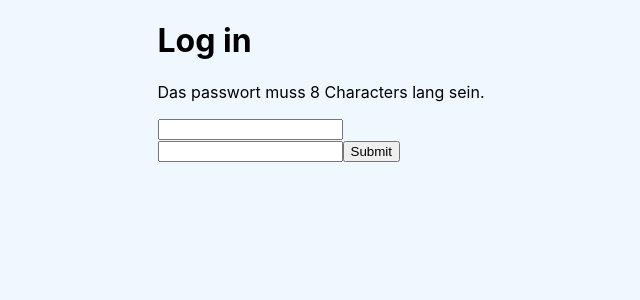
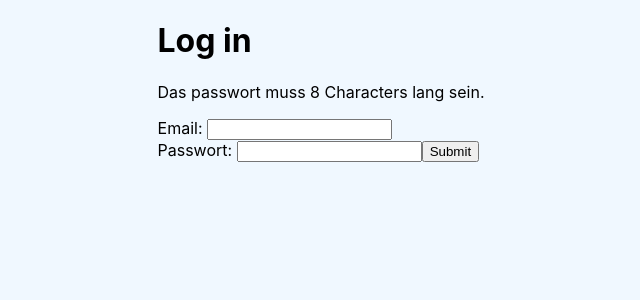
Before and after one commit to azhaarmohamed20/m294_lb_frontend, a React (Create React App) app: page / in a window 1280 px wide. Shown: the top 300 px of the page, without its empty margins (319-959 px from the left). Built offline with nearby package versions, Linux system fonts and the light colour scheme.

Commit message:
Fehler im Login behoben

```diff
--- a/src/components/Login.tsx
+++ b/src/components/Login.tsx
@@ -15,7 +15,7 @@ function Login(props:LoginProps){
 
 
 
-    const handleChange = (event: React.ChangeEvent<HTMLFormElement>) =>{
+    const handleChange = (event: React.ChangeEvent<HTMLInputElement>) =>{
         event.preventDefault();
         const {name, value} = event.target;
         Setlogin({...login, [name]: value});
@@ -29,14 +29,17 @@ function Login(props:LoginProps){
     }
 
 
+
     return(
         <div>
             <h1>Log in</h1>
             <p>Das passwort muss 8 Characters lang sein.</p>
-            <form onChange={handleChange} onSubmit={onFormSubmit}>
-                <input type="email" name='email' value={login.email} required ></input>
+            <form  onSubmit={onFormSubmit}>
+                <label htmlFor='Email'>Email: </label>
+                <input type="email" name='email' value={login.email} onChange={handleChange} required ></input>
                 <br></br>
-                <input type="password" name='password' value={login.password} pattern="\S*" required  ></input>
+                <label htmlFor='Password'>Passwort: </label>
+                <input type="password" name='password' value={login.password} pattern="\S*" required  onChange={handleChange} ></input>
                 <input type="submit" value="Submit" ></input>
             </form>
         </div>
--- a/src/components/TodoList.tsx
+++ b/src/components/TodoList.tsx
@@ -7,12 +7,16 @@ export interface HandleProps{
     editTask: (task: Task) => void;
 }
 
+
 function TodoList(props: HandleProps){
+
+
+
     return(
         <form className="form">
         <div id="lielement">
             {props.tasks.map((todo:Task)=>(
-            <li key={todo.id} >{todo.title}<button onClick={()=> props.deleteTask(todo)} className="libutton">delete</button><button onClick={() => props.editTask(todo)} className="libutton">Edit</button></li>
+            <li key={todo.id} >{todo.title}<button onClick={(e)=> {e.preventDefault();props.deleteTask(todo);}} className="libutton">delete</button><button onClick={(e) =>{ e.preventDefault();props.editTask(todo);}} className="libutton">Edit</button></li>
             ))}
         </div></form>
     )
```
